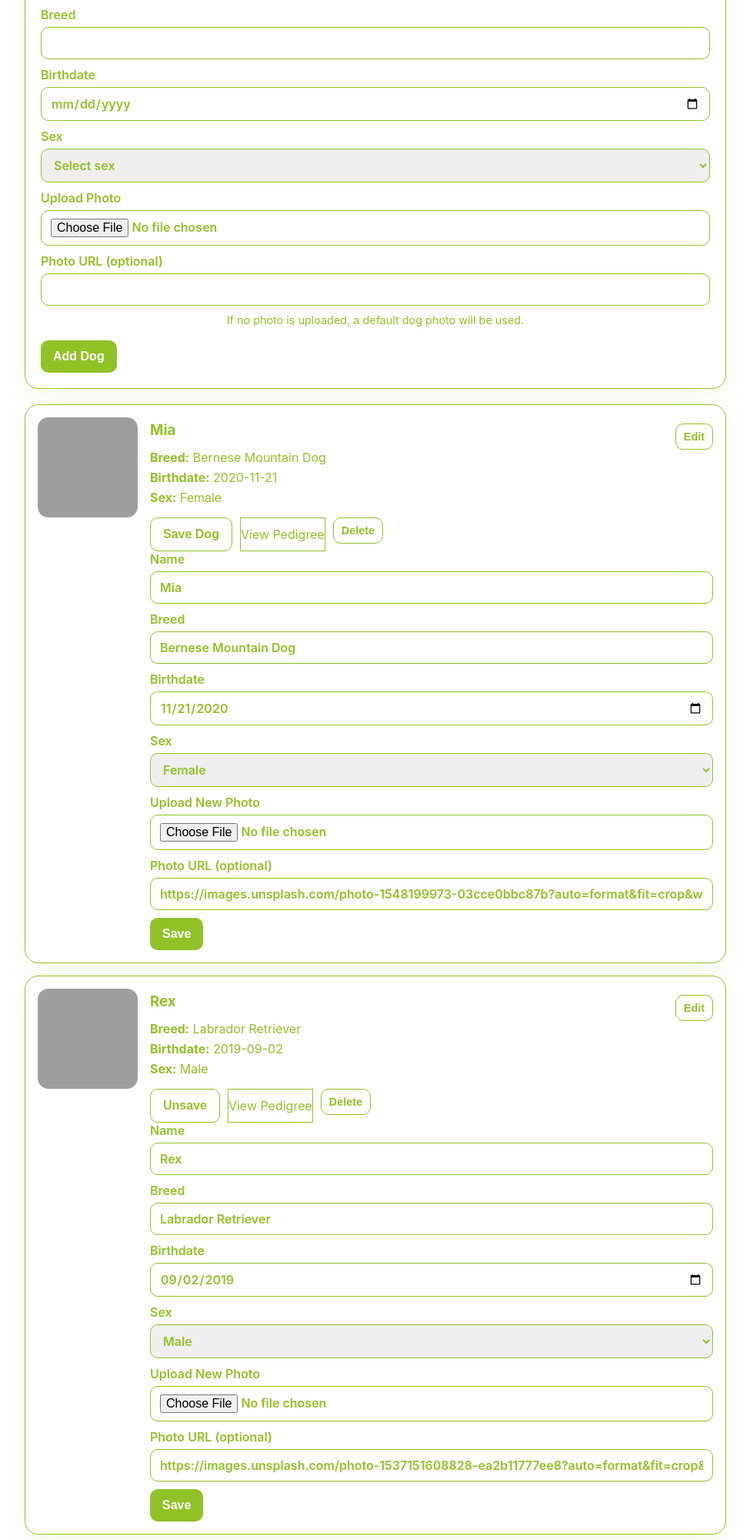
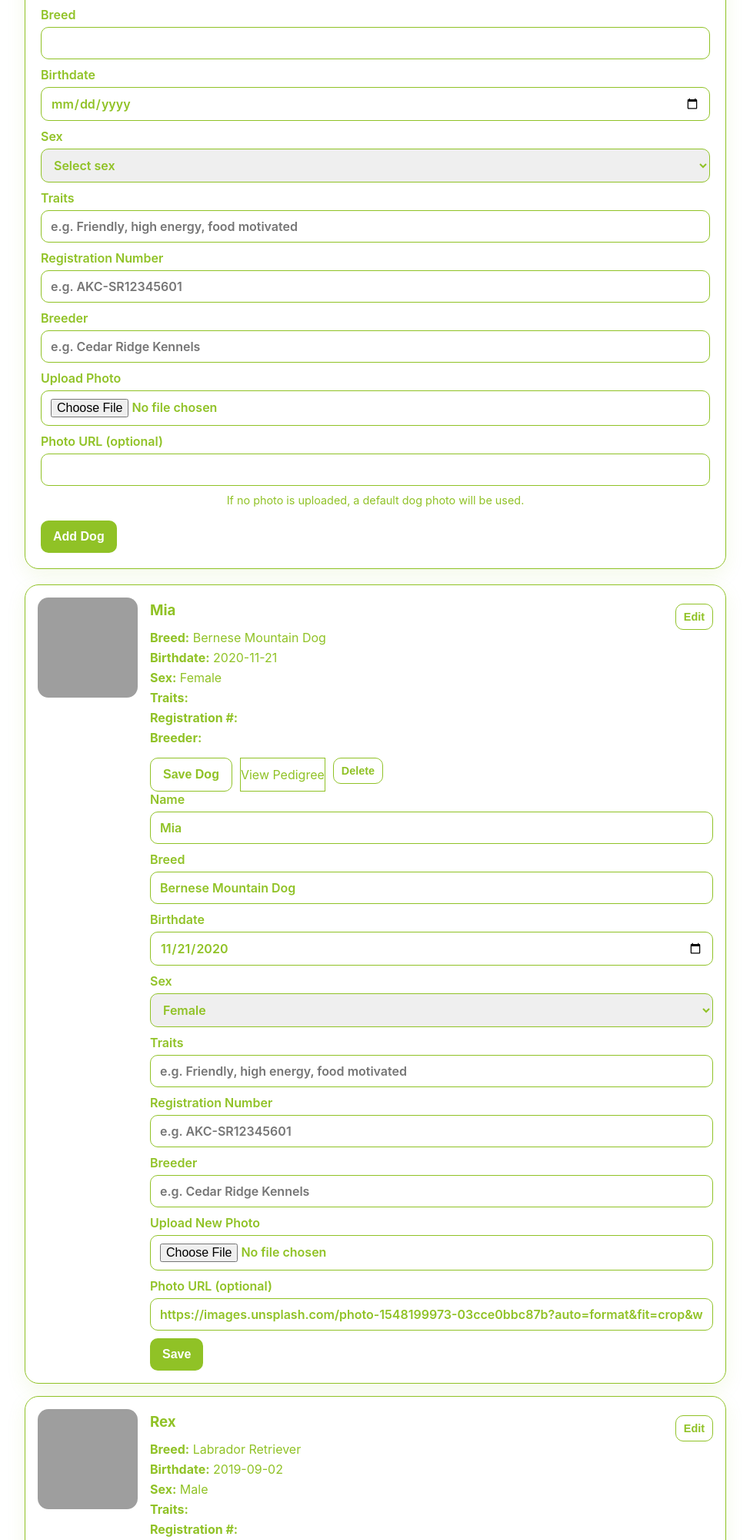
Before and after one commit to imukht/cse-project-team13, a Flask app: page /homepage in a window 1280 px wide. Shown: the part 335-2335 px from the top of the page at 77% size, without its empty margins (152-1127 px from the left). Run offline with Flask 3, Linux system fonts and the light colour scheme; a user stored in the database is signed in; data comes from the database, SQL or seed files in the repository; grey boxes are pictures that could not be loaded.

Commit message:
Add fields for traits, registration, and breeder

```diff
--- a/templates/homepage.html
+++ b/templates/homepage.html
@@ -57,7 +57,7 @@
           </label>
           <label>
             <span>Birthdate</span>
-            <input type="date" name="birthdate" required />
+            <input type="date" name="birthdate" max="{{ today }}" required />
           </label>
           <label>
             <span>Sex</span>
@@ -66,6 +66,18 @@
               <option value="Male">Male</option>
               <option value="Female">Female</option>
             </select>
+          </label>
+          <label>
+            <span>Traits</span>
+            <input type="text" name="traits" placeholder="e.g. Friendly, high energy, food motivated" />
+          </label>
+          <label>
+            <span>Registration Number</span>
+            <input type="text" name="registration_number" placeholder="e.g. AKC-SR12345601" />
+          </label>
+          <label>
+            <span>Breeder</span>
+            <input type="text" name="breeder" placeholder="e.g. Cedar Ridge Kennels" />
           </label>
           <label>
             <span>Upload Photo</span>
@@ -96,6 +108,9 @@
               <p><strong>Breed:</strong> {{ dog['breed'] }}</p>
               <p><strong>Birthdate:</strong> {{ dog['birthdate'] }}</p>
               <p><strong>Sex:</strong> {{ dog['sex'] }}</p>
+              <p><strong>Traits:</strong> {{ dog['traits'] }}</p>
+              <p><strong>Registration #:</strong> {{ dog['registration_number'] }}</p>
+              <p><strong>Breeder:</strong> {{ dog['breeder'] }}</p>
               <div class="card-actions">
                 <form method="post" action="{{ url_for('toggle_save', dog_id=dog['id']) }}" class="inline-form">
                   <button type="submit" class="secondary-btn">{{ 'Unsave' if dog['is_saved'] else 'Save Dog' }}</button>
@@ -116,7 +131,7 @@
                 </label>
                 <label>
                   <span>Birthdate</span>
-                  <input type="date" name="birthdate" value="{{ dog['birthdate'] }}" required />
+                  <input type="date" name="birthdate" value="{{ dog['birthdate'] }}" max="{{ today }}" required />
                 </label>
                 <label>
                   <span>Sex</span>
@@ -124,6 +139,18 @@
                     <option value="Male" {% if dog['sex'] == 'Male' %}selected{% endif %}>Male</option>
                     <option value="Female" {% if dog['sex'] == 'Female' %}selected{% endif %}>Female</option>
                   </select>
+                </label>
+                <label>
+                  <span>Traits</span>
+                  <input type="text" name="traits" value="{{ dog['traits'] }}" placeholder="e.g. Friendly, high energy, food motivated" />
+                </label>
+                <label>
+                  <span>Registration Number</span>
+                  <input type="text" name="registration_number" value="{{ dog['registration_number'] }}" placeholder="e.g. AKC-SR12345601" />
+                </label>
+                <label>
+                  <span>Breeder</span>
+                  <input type="text" name="breeder" value="{{ dog['breeder'] }}" placeholder="e.g. Cedar Ridge Kennels" />
                 </label>
                 <label>
                   <span>Upload New Photo</span>
```
